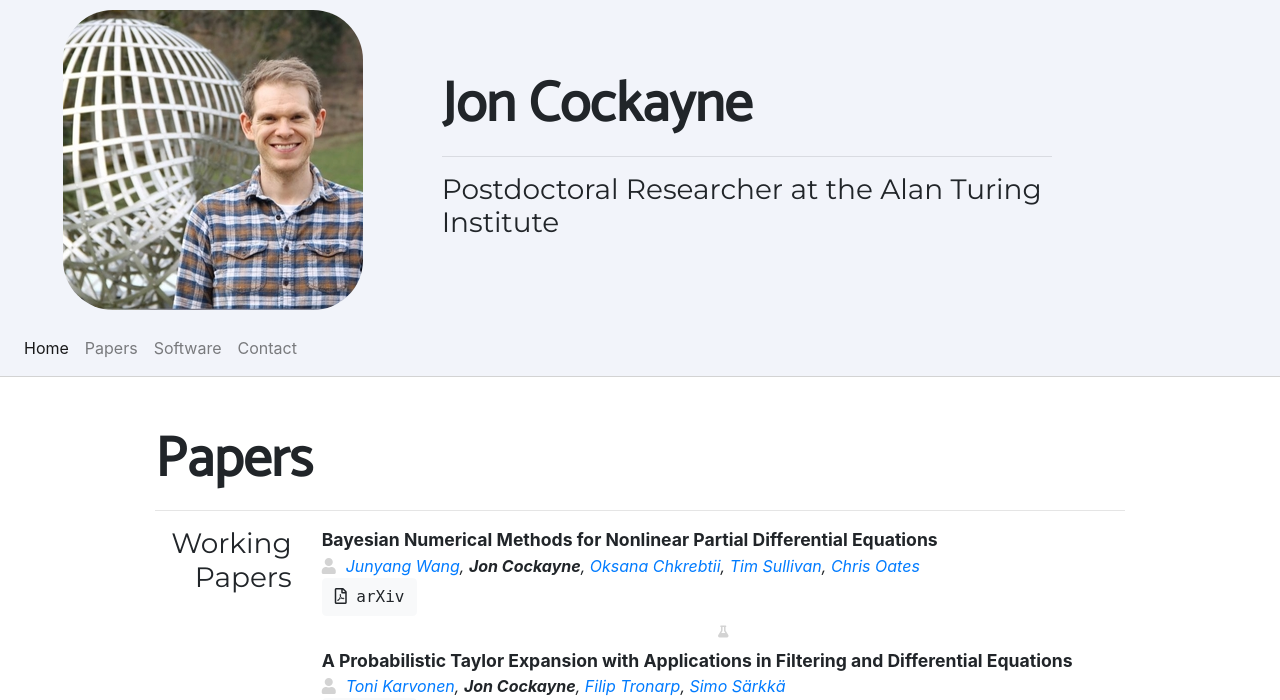
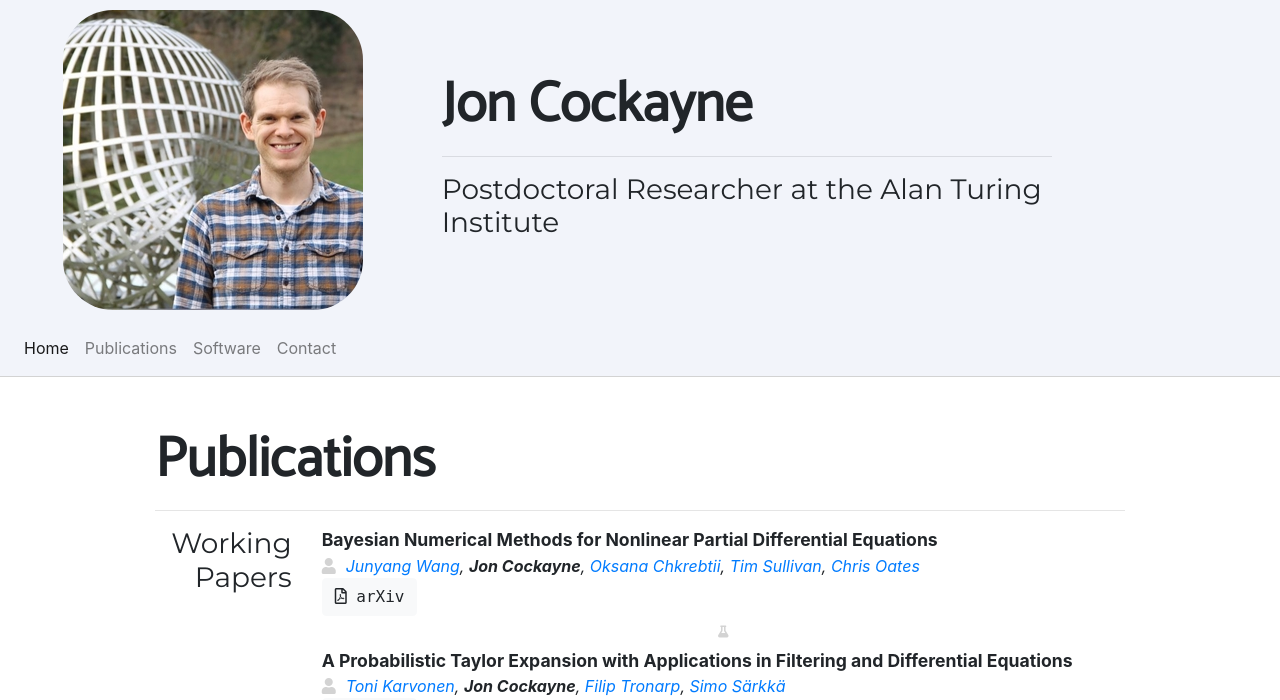
Before and after one commit to jcockayne/jcockayne.github.io, a Flask app: page / in a window 1280 px wide. Shown: the top 700 px of the page. Run offline with Flask 2, Linux system fonts and the light colour scheme; some libraries are stand-ins or nearby versions.

Commit message:
Added thesis

```diff
--- a/app/templates/index.html
+++ b/app/templates/index.html
@@ -42,7 +42,7 @@
 	        <a class="nav-link" href="./#">Home <span class="sr-only">(current)</span></a>
 	      </li>
 	      <li class="nav-item">
-	        <a class="nav-link" href="./#papers">Papers</a>
+	        <a class="nav-link" href="./#papers">Publications</a>
 	      </li>
 	      <!-- <li class="nav-item">
 	        <a class="nav-link" href="./#talks">Talks</a>
@@ -62,7 +62,7 @@
 		<div class="row">
 			<div class="col-md-12">
 				<h1>
-					Papers
+					Publications
 				</h1>
 				<hr />
 			</div>
@@ -120,6 +120,17 @@
 				<div class="bottom-sep"></div>
 			{% endif %}
 		{% endfor %}
+		<div class="row">
+			<div class="col-md-12">
+				<h2>Thesis</h2>
+			</div>
+		</div>
+		<div class="row">
+			<div class="col-md-12">
+				My PhD was awarded by the University of Warwick in 2019. The title of my thesis was <i>Probabilistic Numerical Methods</i>; it can be found <a href="
+http://wrap.warwick.ac.uk/146107">here</a>.
+			</div>
+		</div>
 		<!-- <a id="talks"></a>
 		<div style="height: 10px"></div>
 		<div class="row">
```
